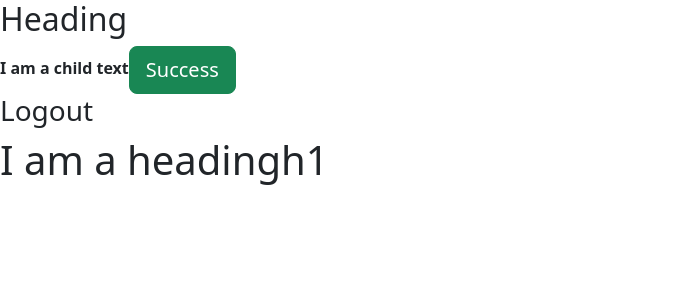
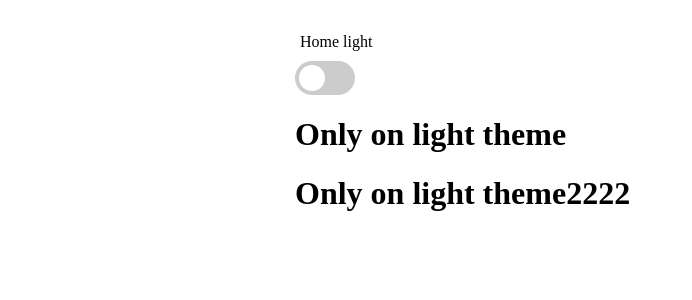
Before and after one commit to fazzyA/SMIT-React, a React (Create React App) app: page / in a window 1280 px wide. Shown: the top 300 px of the page, without its empty margins (0-692 px from the left). Built offline with nearby package versions, Linux system fonts and the light colour scheme.

Commit message:
Update index.js

```diff
--- a/src/index.js
+++ b/src/index.js
@@ -1,15 +1,19 @@
-import React from "react";
-import ReactDOM  from "react-dom/client";
-import App from "./App";
-import 'bootstrap/dist/css/bootstrap.min.css';
-import MyButton from "./components/MyButton";
-import Main from "./Main";
+import React from 'react';
+import ReactDOM from 'react-dom/client';
+import './index.css';
+import App from './App';
+import reportWebVitals from './reportWebVitals';
+import Home from './Home';
 
-const root = ReactDOM.createRoot(document.getElementById("root"));
+const root = ReactDOM.createRoot(document.getElementById('root'));
 root.render(
-    <React.StrictMode>
-        {/* <App /> */}
-        <Main heading={`Heading`}>I am a child text</Main>
-        <h1>I am  a headingh1</h1>
-    </React.StrictMode>
+  <React.StrictMode>
+    {/* <App /> */}
+    <Home />
+  </React.StrictMode>
 );
+
+// If you want to start measuring performance in your app, pass a function
+// to log results (for example: reportWebVitals(console.log))
+// or send to an analytics endpoint. Learn more: https://bit.ly/CRA-vitals
+reportWebVitals();
```
